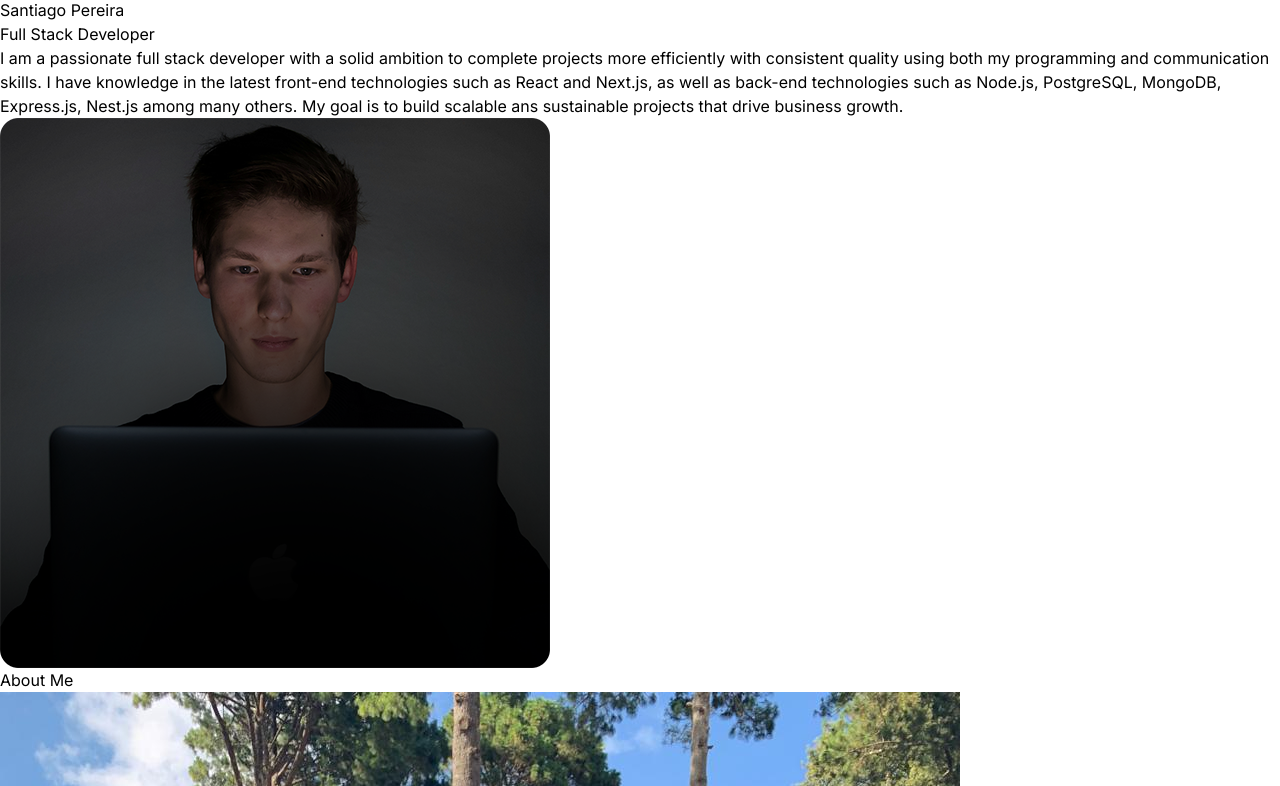
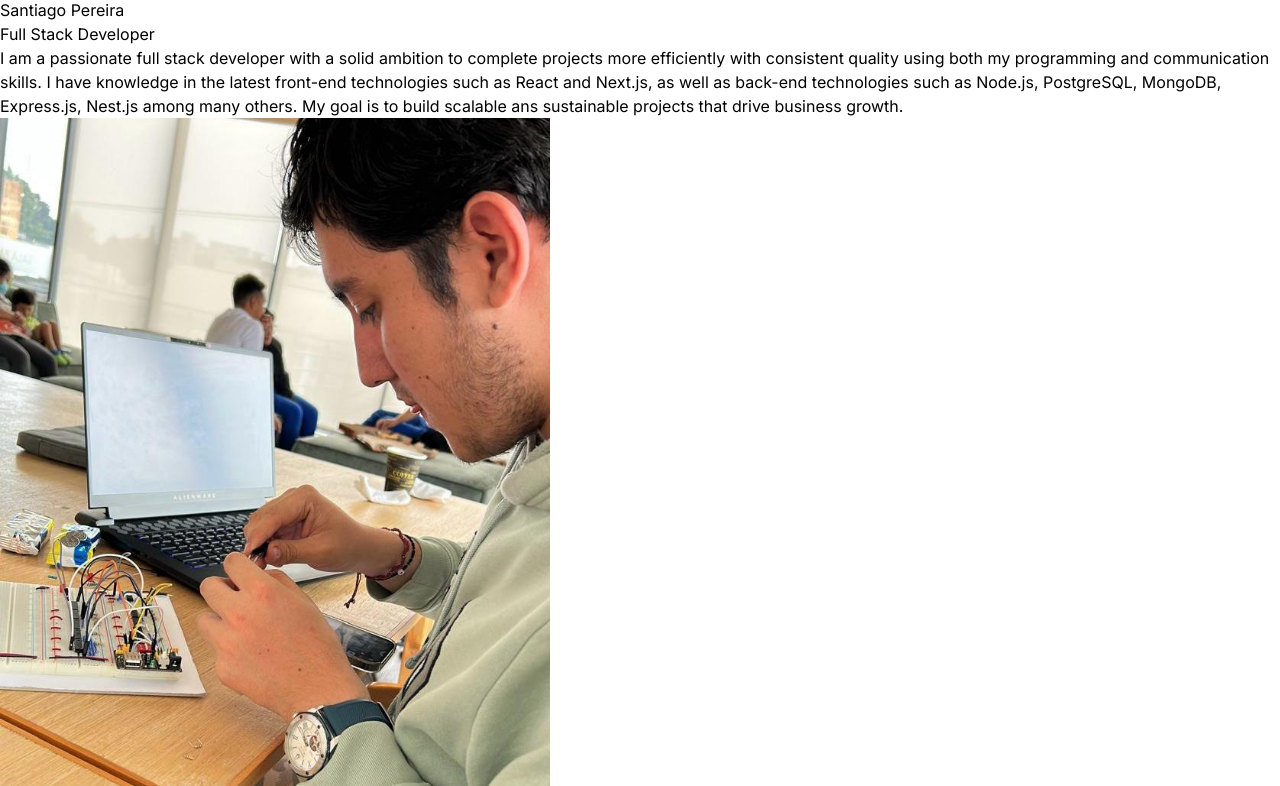
Before and after one commit to SRV-JSPA/Portafolio, a React (Vite) app: page / in a window 1280 px wide. Shown: the part 1314-2100 px from the top of the page. Built offline with nearby package versions, Linux system fonts and the light colour scheme; the HTML template or start-up script is replaced by a standard one.

Commit message:
Personal profile picture changes

```diff
--- a/src/components/Entrada.jsx
+++ b/src/components/Entrada.jsx
@@ -1,4 +1,4 @@
-import perfil from "../Images/perfil.png";
+import perfil from "../Images/foto_personal.jpg";
 import {motion} from 'framer-motion'
 
 const contenedor = (delay) => ({
@@ -36,7 +36,7 @@ const Entrada = () => {
         </div>
         <div className="w-full lg:w-1/2 lg:p-8" >
             <div className="flex justify-center " >
-                <motion.img initial={{x:100, opacity:0}} animate={{x:0, opacity:1}}  transition={{duration: 1, delay: 1.2}}  src={perfil} alt="Perfil" />
+                <motion.img  className="rounded-2xl" initial={{x:100, opacity:0}} animate={{x:0, opacity:1}}  transition={{duration: 1, delay: 1.2}}  height={50} width={550}  src={perfil} alt="Perfil" />
             </div>
         </div>
       </div>
```
Also changed, not shown: src/Images/foto_personal.jpg (added).
